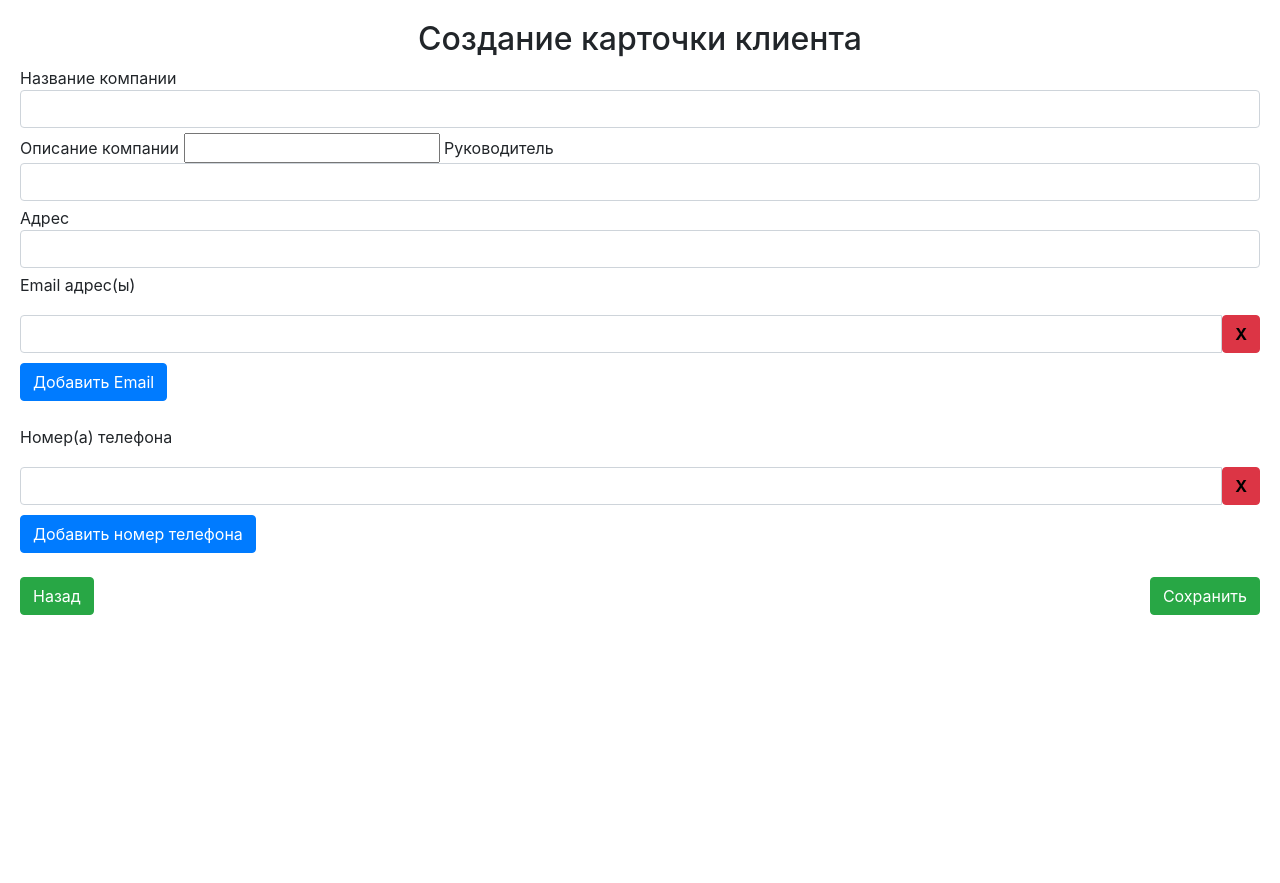
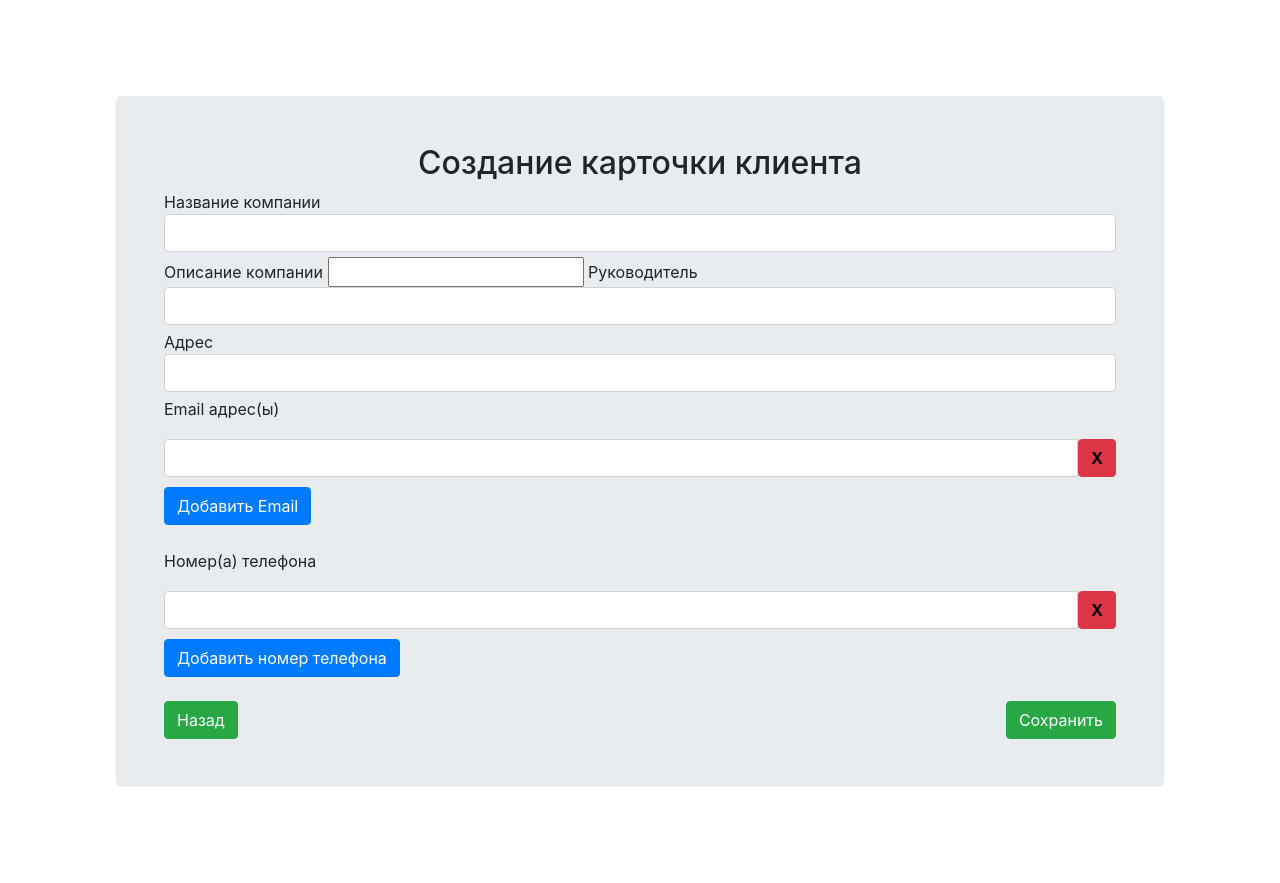
Before and after one commit to demirug/crm, a Django app: page /clients/create/ in a window 1280 px wide. Shown: the part 56-939 px from the top of the page. Before the commit the page ends 671 px from the top, so only its background shows below. Run offline with Django 3.2, Linux system fonts and the light colour scheme; some libraries are stand-ins or nearby versions.

Commit message:
Change client edit view

```diff
--- a/clients/static/clients/css/edit.css
+++ b/clients/static/clients/css/edit.css
@@ -1,3 +1,10 @@
+.content-frame {
+    margin: 6em 6em 6em 6em;
+    padding: 3em 3em 3em 3em;
+    border-radius: 5px;
+    background-color: rgb(233, 236, 239);
+}
+
 .remove-btn {
     color: black;
     font-weight: bold;
--- a/clients/templates/clients/clientForm.html
+++ b/clients/templates/clients/clientForm.html
@@ -7,6 +7,7 @@
 {% endblock %}
 
 {% block content %}
+    <div class="content-frame">
         <center>
             {% if create_mode %}
                 <h2>Создание карточки клиента</h2>
@@ -51,6 +52,7 @@
             {% endif %}
            <button type="button" style="float: right" id="submit-btn" class="btn btn-success">Сохранить</button>
         </form>
+    </div>
 
 {% load static %}
 <script src="{% static '/clients/js/formLabels.js' %}"></script>
```
Lines whose indentation alone changed are shown as unchanged.
